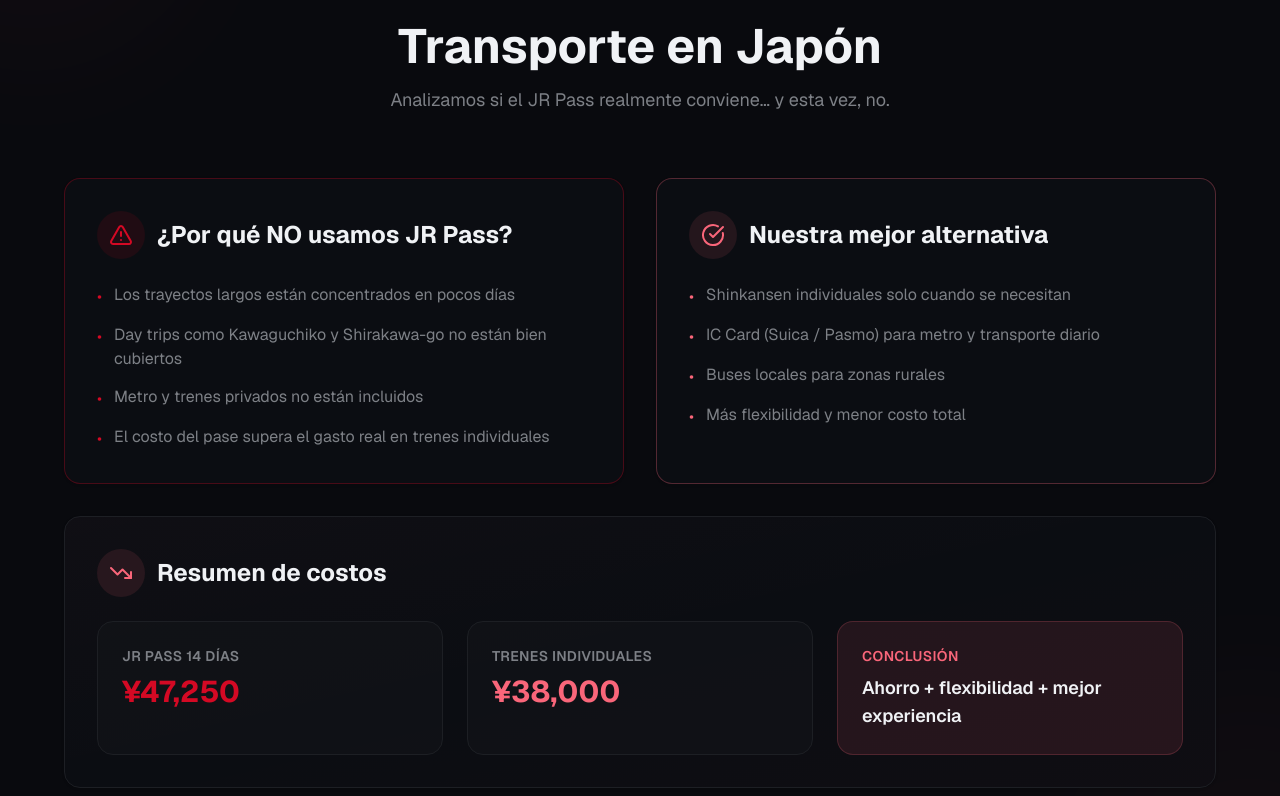
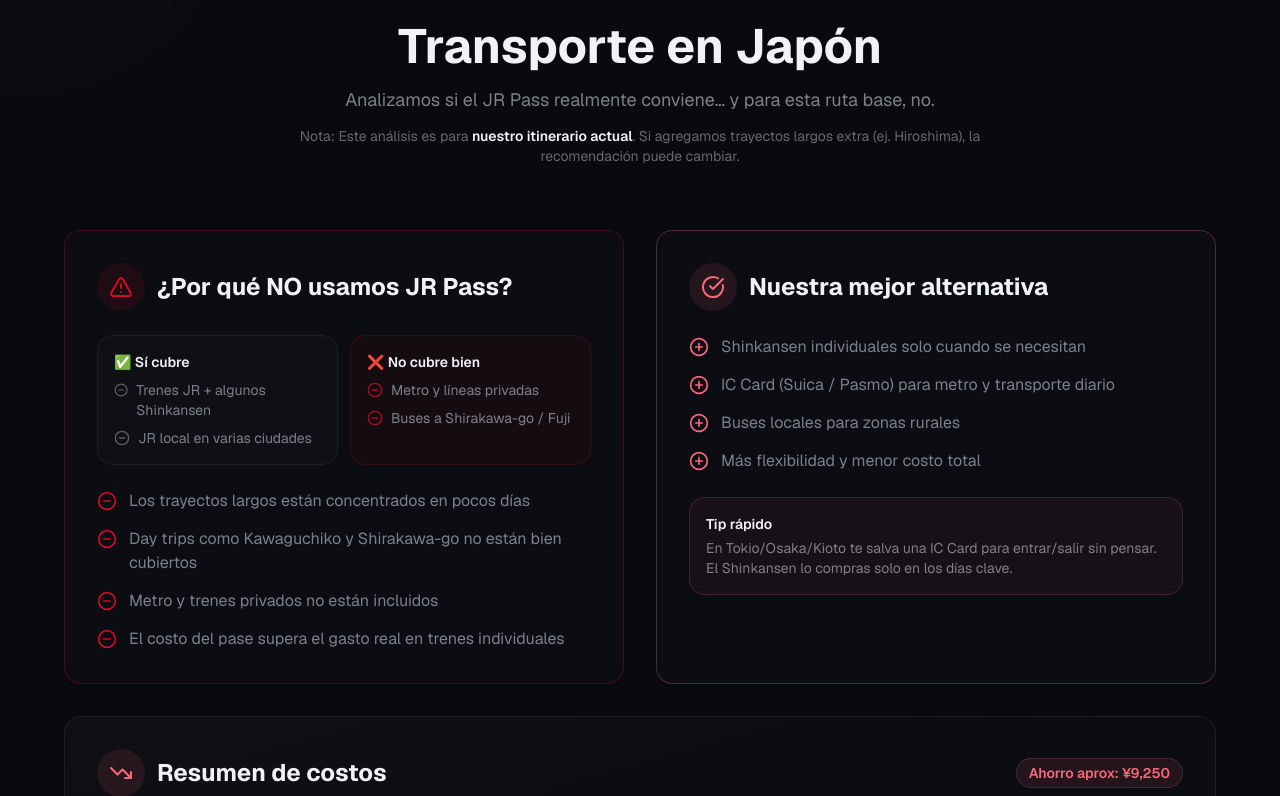
Before and after one commit to Ricaxdo/japanDays, a Next.js app in the folder japan_days/: page / in a window 1280 px wide. Shown: the part 1744-2540 px from the top of the page. Built offline with nearby package versions, Linux system fonts and the light colour scheme.

Commit message:
feat: enhance Shinkansen section with detailed analysis and cost summary; remove SmallDayCard component

```diff
--- a/japan_days/components/sections/ShinkansenSection.tsx
+++ b/japan_days/components/sections/ShinkansenSection.tsx
@@ -1,13 +1,26 @@
 import { Card } from "@/components/ui/card";
-import { AlertTriangle, CheckCircle, Train, TrendingDown } from "lucide-react";
+import {
+  AlertTriangle,
+  CheckCircle,
+  MinusCircle,
+  PlusCircle,
+  Train,
+  TrendingDown,
+} from "lucide-react";
+
+const JR_PASS_14 = 47250;
+const INDIVIDUAL_BASE = 38000;
 
 export function ShinkansenSection() {
+  const savings = JR_PASS_14 - INDIVIDUAL_BASE; // + => JR Pass es más caro (no conviene)
+
   return (
     <section
       id="shinkansen"
       className="bg-muted/30 relative overflow-hidden px-4 py-16 sm:px-6 sm:py-20 lg:py-24"
     >
-      <div className="absolute inset-0 overflow-hidden opacity-50">
+      {/* Decorative background */}
+      <div className="absolute inset-0 overflow-hidden opacity-50" aria-hidden="true">
         <div className="bg-accent/5 absolute -top-40 -left-40 h-96 w-96 rounded-full blur-3xl" />
         <div className="bg-accent/5 absolute -right-40 -bottom-40 h-96 w-96 rounded-full blur-3xl" />
       </div>
@@ -20,15 +33,27 @@ export function ShinkansenSection() {
               Análisis de Transporte
             </span>
           </div>
+
           <h2 className="text-foreground mb-4 text-3xl font-bold text-balance sm:text-4xl md:text-5xl">
             Transporte en Japón
           </h2>
+
           <p className="text-muted-foreground mx-auto max-w-2xl text-base text-balance sm:text-lg">
-            Analizamos si el JR Pass realmente conviene… y esta vez, no.
+            Analizamos si el JR Pass realmente conviene… y para esta ruta base, no.
+          </p>
+
+          <p className="text-muted-foreground/80 mx-auto mt-3 max-w-3xl text-xs sm:text-sm">
+            Nota: Este análisis es para{" "}
+            <span className="text-foreground font-semibold">
+              nuestro itinerario actual
+            </span>
+            . Si agregamos trayectos largos extra (ej. Hiroshima), la recomendación puede
+            cambiar.
           </p>
         </div>
 
         <div className="mx-auto grid max-w-6xl gap-6 sm:gap-8 md:grid-cols-2">
+          {/* ❌ No JR Pass */}
           <Card className="group border-destructive/30 bg-card hover:border-destructive/50 relative overflow-hidden p-6 backdrop-blur-sm transition-all duration-300 hover:shadow-lg sm:p-8">
             <div className="from-destructive/5 absolute inset-0 bg-gradient-to-br to-transparent opacity-0 transition-opacity duration-300 group-hover:opacity-100" />
             <div className="relative">
@@ -41,23 +66,58 @@ export function ShinkansenSection() {
                 </h3>
               </div>
 
+              {/* Mini "cubre / no cubre" */}
+              <div className="mb-6 grid gap-3 sm:grid-cols-2">
+                <div className="border-border bg-muted/40 rounded-xl border p-4">
+                  <p className="text-foreground mb-2 text-sm font-semibold">
+                    ✅ Sí cubre
+                  </p>
+                  <ul className="text-muted-foreground space-y-2 text-sm">
+                    <li className="flex gap-2">
+                      <MinusCircle className="text-muted-foreground mt-0.5 h-4 w-4 opacity-70" />
+                      <span>Trenes JR + algunos Shinkansen</span>
+                    </li>
+                    <li className="flex gap-2">
+                      <MinusCircle className="text-muted-foreground mt-0.5 h-4 w-4 opacity-70" />
+                      <span>JR local en varias ciudades</span>
+                    </li>
+                  </ul>
+                </div>
+
+                <div className="border-destructive/20 bg-destructive/5 rounded-xl border p-4">
+                  <p className="text-foreground mb-2 text-sm font-semibold">
+                    ❌ No cubre bien
+                  </p>
+                  <ul className="text-muted-foreground space-y-2 text-sm">
+                    <li className="flex gap-2">
+                      <MinusCircle className="text-destructive mt-0.5 h-4 w-4 opacity-80" />
+                      <span>Metro y líneas privadas</span>
+                    </li>
+                    <li className="flex gap-2">
+                      <MinusCircle className="text-destructive mt-0.5 h-4 w-4 opacity-80" />
+                      <span>Buses a Shirakawa-go / Fuji</span>
+                    </li>
+                  </ul>
+                </div>
+              </div>
+
               <ul className="text-muted-foreground space-y-3.5 text-sm sm:text-base">
                 <li className="flex gap-3">
-                  <span className="text-destructive mt-0.5">•</span>
+                  <MinusCircle className="text-destructive mt-0.5 h-5 w-5 shrink-0" />
                   <span>Los trayectos largos están concentrados en pocos días</span>
                 </li>
                 <li className="flex gap-3">
-                  <span className="text-destructive mt-0.5">•</span>
+                  <MinusCircle className="text-destructive mt-0.5 h-5 w-5 shrink-0" />
                   <span>
                     Day trips como Kawaguchiko y Shirakawa-go no están bien cubiertos
                   </span>
                 </li>
                 <li className="flex gap-3">
-                  <span className="text-destructive mt-0.5">•</span>
+                  <MinusCircle className="text-destructive mt-0.5 h-5 w-5 shrink-0" />
                   <span>Metro y trenes privados no están incluidos</span>
                 </li>
                 <li className="flex gap-3">
-                  <span className="text-destructive mt-0.5">•</span>
+                  <MinusCircle className="text-destructive mt-0.5 h-5 w-5 shrink-0" />
                   <span>
                     El costo del pase supera el gasto real en trenes individuales
                   </span>
@@ -66,6 +126,7 @@ export function ShinkansenSection() {
             </div>
           </Card>
 
+          {/* ✅ Mejor alternativa */}
           <Card className="group border-accent/30 bg-card hover:border-accent/50 relative overflow-hidden p-6 backdrop-blur-sm transition-all duration-300 hover:shadow-lg sm:p-8">
             <div className="from-accent/5 absolute inset-0 bg-gradient-to-br to-transparent opacity-0 transition-opacity duration-300 group-hover:opacity-100" />
             <div className="relative">
@@ -80,35 +141,52 @@ export function ShinkansenSection() {
 
               <ul className="text-muted-foreground space-y-3.5 text-sm sm:text-base">
                 <li className="flex gap-3">
-                  <span className="text-accent mt-0.5">•</span>
+                  <PlusCircle className="text-accent mt-0.5 h-5 w-5 shrink-0" />
                   <span>Shinkansen individuales solo cuando se necesitan</span>
                 </li>
                 <li className="flex gap-3">
-                  <span className="text-accent mt-0.5">•</span>
+                  <PlusCircle className="text-accent mt-0.5 h-5 w-5 shrink-0" />
                   <span>IC Card (Suica / Pasmo) para metro y transporte diario</span>
                 </li>
                 <li className="flex gap-3">
-                  <span className="text-accent mt-0.5">•</span>
+                  <PlusCircle className="text-accent mt-0.5 h-5 w-5 shrink-0" />
                   <span>Buses locales para zonas rurales</span>
                 </li>
                 <li className="flex gap-3">
-                  <span className="text-accent mt-0.5">•</span>
+                  <PlusCircle className="text-accent mt-0.5 h-5 w-5 shrink-0" />
                   <span>Más flexibilidad y menor costo total</span>
                 </li>
               </ul>
+
+              {/* Extra micro-tip */}
+              <div className="border-accent/20 bg-accent/5 mt-6 rounded-xl border p-4">
+                <p className="text-foreground text-sm font-semibold">Tip rápido</p>
+                <p className="text-muted-foreground mt-1 text-sm">
+                  En Tokio/Osaka/Kioto te salva una IC Card para entrar/salir sin pensar.
+                  El Shinkansen lo compras solo en los días clave.
+                </p>
+              </div>
             </div>
           </Card>
 
+          {/* 📊 Resumen de costos */}
           <Card className="group border-border bg-card relative overflow-hidden p-6 backdrop-blur-sm sm:p-8 md:col-span-2">
             <div className="from-accent/5 to-destructive/5 absolute inset-0 bg-gradient-to-br via-transparent opacity-40" />
             <div className="relative">
-              <div className="mb-6 flex items-center gap-3">
-                <div className="bg-accent/10 rounded-full p-3">
-                  <TrendingDown className="text-accent h-5 w-5 sm:h-6 sm:w-6" />
+              <div className="mb-6 flex flex-wrap items-center justify-between gap-3">
+                <div className="flex items-center gap-3">
+                  <div className="bg-accent/10 rounded-full p-3">
+                    <TrendingDown className="text-accent h-5 w-5 sm:h-6 sm:w-6" />
+                  </div>
+                  <h3 className="text-foreground text-xl font-bold sm:text-2xl">
+                    Resumen de costos
+                  </h3>
                 </div>
-                <h3 className="text-foreground text-xl font-bold sm:text-2xl">
-                  Resumen de costos
-                </h3>
+
+                {/* ✅ Savings chip */}
+                <span className="border-accent/20 bg-accent/10 text-accent rounded-full border px-3 py-1 text-xs font-semibold sm:text-sm">
+                  Ahorro aprox: ¥{savings.toLocaleString("en-US")}
+                </span>
               </div>
 
               <div className="grid gap-6 sm:grid-cols-2 lg:grid-cols-3">
@@ -117,21 +195,29 @@ export function ShinkansenSection() {
                     JR Pass 14 días
                   </p>
                   <p className="text-destructive text-2xl font-bold sm:text-3xl">
-                    ¥47,250
+                    ¥{JR_PASS_14.toLocaleString("en-US")}
                   </p>
                 </div>
+
                 <div className="border-border bg-muted/50 hover:bg-muted rounded-xl border p-6 transition-colors">
                   <p className="text-muted-foreground mb-2 text-xs font-semibold tracking-wide uppercase sm:text-sm">
                     Trenes individuales
                   </p>
-                  <p className="text-accent text-2xl font-bold sm:text-3xl">¥38,000</p>
+                  <p className="text-accent text-2xl font-bold sm:text-3xl">
+                    ¥{INDIVIDUAL_BASE.toLocaleString("en-US")}
+                  </p>
                 </div>
+
                 <div className="border-accent/20 bg-accent/10 rounded-xl border p-6 sm:col-span-2 lg:col-span-1">
                   <p className="text-accent mb-2 text-xs font-semibold tracking-wide uppercase sm:text-sm">
                     Conclusión
                   </p>
                   <p className="text-foreground text-base font-semibold sm:text-lg">
                     Ahorro + flexibilidad + mejor experiencia
+                  </p>
+                  <p className="text-muted-foreground mt-2 text-sm">
+                    Pagamos solo lo que usamos y evitamos un pase caro para días
+                    “ligeros”.
                   </p>
                 </div>
               </div>
--- a/japan_days/components/sections/itinerary/SmallDayCard.tsx
+++ /dev/null
@@ -1,30 +0,0 @@
-"use client";
-
-import { Card } from "@/components/ui/card";
-import type { Day } from "./itinerary.types";
-
-export function SmallDayCard({ day, onClick }: { day: Day; onClick: () => void }) {
-  return (
-    <button type="button" onClick={onClick} className="w-full text-left">
-      <Card className="bg-card border-border/50 relative overflow-hidden rounded-2xl p-6 shadow-sm">
-        <div className="bg-background/35 pointer-events-none absolute inset-0 backdrop-blur-[3px]" />
-        <div className="relative flex items-start gap-4">
-          <div className="text-4xl">{day.icon}</div>
-          <div className="min-w-0">
-            <div className="text-muted-foreground font-mono text-xs">{day.date}</div>
-            <div className="mt-1 flex items-center gap-2">
-              <span className="text-muted-foreground text-xs">Día</span>
-              <span className="text-sm font-semibold">{day.day}</span>
-            </div>
-            <div className="mt-2 line-clamp-2 text-base font-semibold">
-              {day.location}
-            </div>
-            <div className="text-muted-foreground mt-1 line-clamp-2 text-sm">
-              {day.description}
-            </div>
-          </div>
-        </div>
-      </Card>
-    </button>
-  );
-}
```
